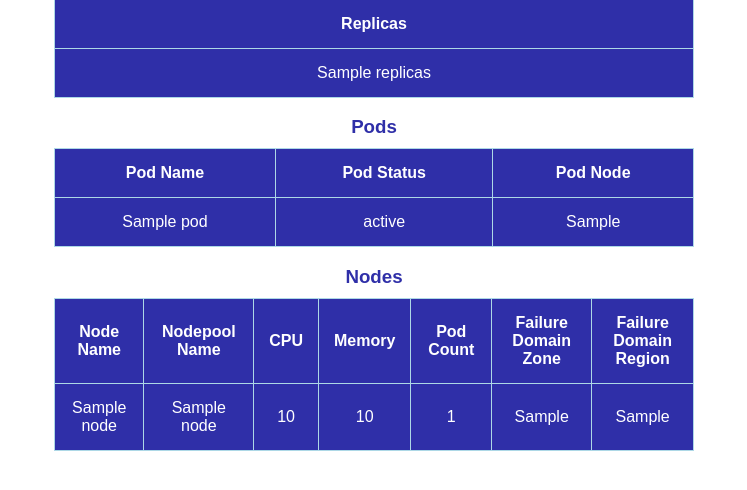
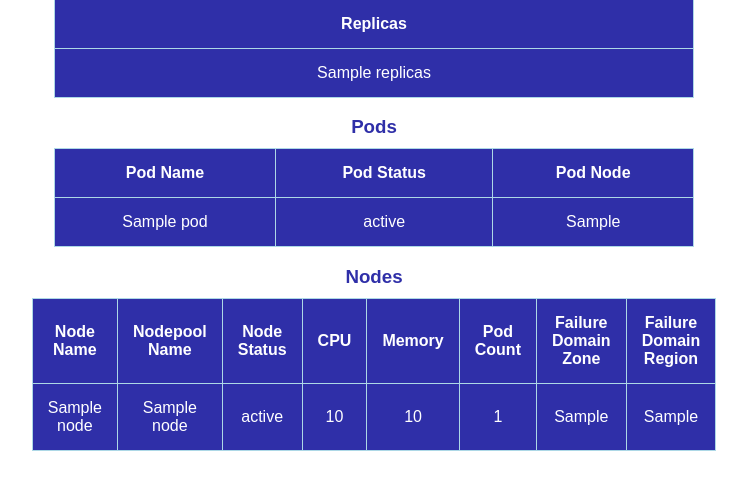
Before and after one commit to kortstie/demo-webapp, a Flask app: template templates/index.html in a window 1280 px wide. Shown: the part 251-741 px from the top of the page, without its empty margins (266-1013 px from the left). Run offline with Flask 2, Linux system fonts and the light colour scheme; the template is opened without the code that fills it: most values are stand-ins (such as "Sample title", 1, 10 or a date in 2020).

Commit message:
node status

```diff
--- a/app.py
+++ b/app.py
@@ -42,6 +42,10 @@ def home():
         cpu_capacity = node.status.capacity.get('cpu', 'Unknown')
         memory_capacity_gb = round(int(node.status.capacity['memory'].strip('Ki')) / 1024 / 1024, 2)
         pod_count = sum(pod.spec.node_name == node_name for pod in pods)
+        node_status = 'Unknown'
+        for condition in node.status.conditions:
+            if condition.type == 'Ready':
+                node_status = condition.status
 
 
         node_data.append({
@@ -51,7 +55,8 @@ def home():
             'failure_domain_region': failure_domain_region,
             'cpu_capacity': cpu_capacity,
             'memory_capacity': memory_capacity_gb,
-            'pod_count': pod_count
+            'pod_count': pod_count,
+            'node_status': node_status
         })
 
     return render_template('index.html', k8s_version=k8s_version, node_data=node_data, replicas=replicas, pod_data=pod_data)
--- a/templates/index.html
+++ b/templates/index.html
@@ -75,6 +75,7 @@
         <tr>
             <th>Node Name</th>
             <th>Nodepool Name</th>
+            <th>Node Status</th>
             <th>CPU</th>
             <th>Memory</th>
             <th>Pod Count</th>
@@ -85,6 +86,7 @@
         <tr>
             <td>{{ node.node_name }}</td>
             <td>{{ node.nodepool_name }}</td>
+            <td>{{ node.node_status }}</td>
             <td>{{ node.cpu_capacity }}</td>
             <td>{{ node.memory_capacity }}</td>
             <td>{{ node.pod_count }}</td>
```
